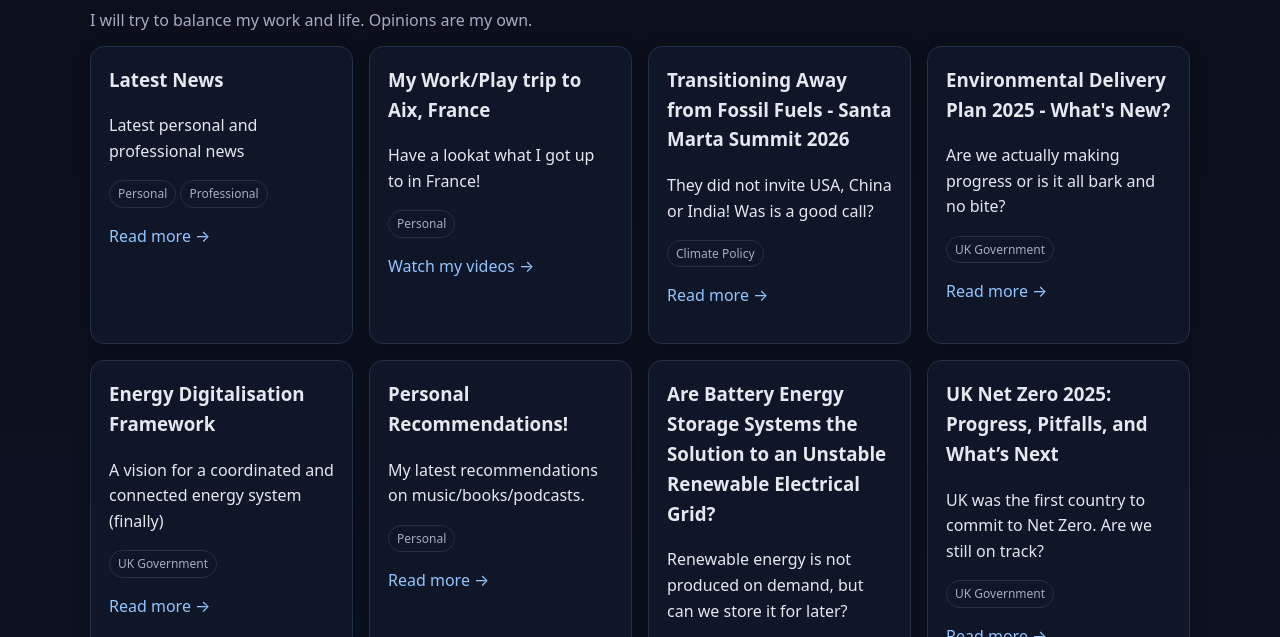
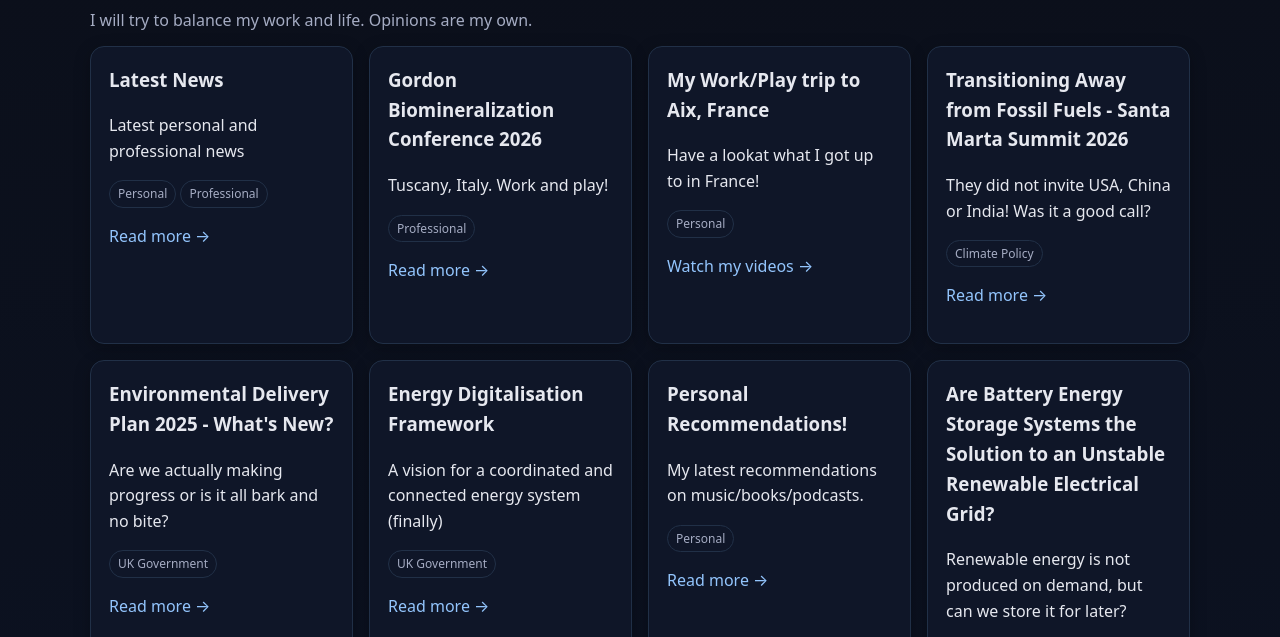
Before and after one commit to chauhan-n/chauhan-n.github.io, a plain HTML site: page blog.html in a window 1280 px wide. Shown: the part 133-770 px from the top of the page. Drawn offline with Linux system fonts and the light colour scheme.

Commit message:
Fix typo in Santa Marta Summit article
Corrected a typo in the text about the Santa Marta Summit.

```diff
--- a/blog.html
+++ b/blog.html
@@ -21,6 +21,12 @@
       <p><span class="tag">Personal</span> <span class="tag">Professional</span></p>
       <p><a href="blog-post.html?id=latest-news">Read more →</a>
     </article>
+      <article class="card">
+      <h3>Gordon Biomineralization Conference 2026</h3>
+      <p>Tuscany, Italy. Work and play! </p>
+      <p><span class="tag">Professional</span></p>
+      <p><a href="blog-post.html?id=gordon-biomin-2026">Read more →</a>
+    </article>
     <article class="card">
       <h3>My Work/Play trip to Aix, France</h3>
       <p>Have a lookat what I got up to in France!</p>
@@ -29,7 +35,7 @@
     </article>
         <article class="card">
       <h3>Transitioning Away from Fossil Fuels - Santa Marta Summit 2026</h3>
-      <p>They did not invite USA, China or India! Was is a good call?</p>
+      <p>They did not invite USA, China or India! Was it a good call?</p>
       <p><span class="tag">Climate Policy</span></p>
       <p><a href="blog-post.html?id=santa-marta-2026">Read more →</a>
     </article>
```
